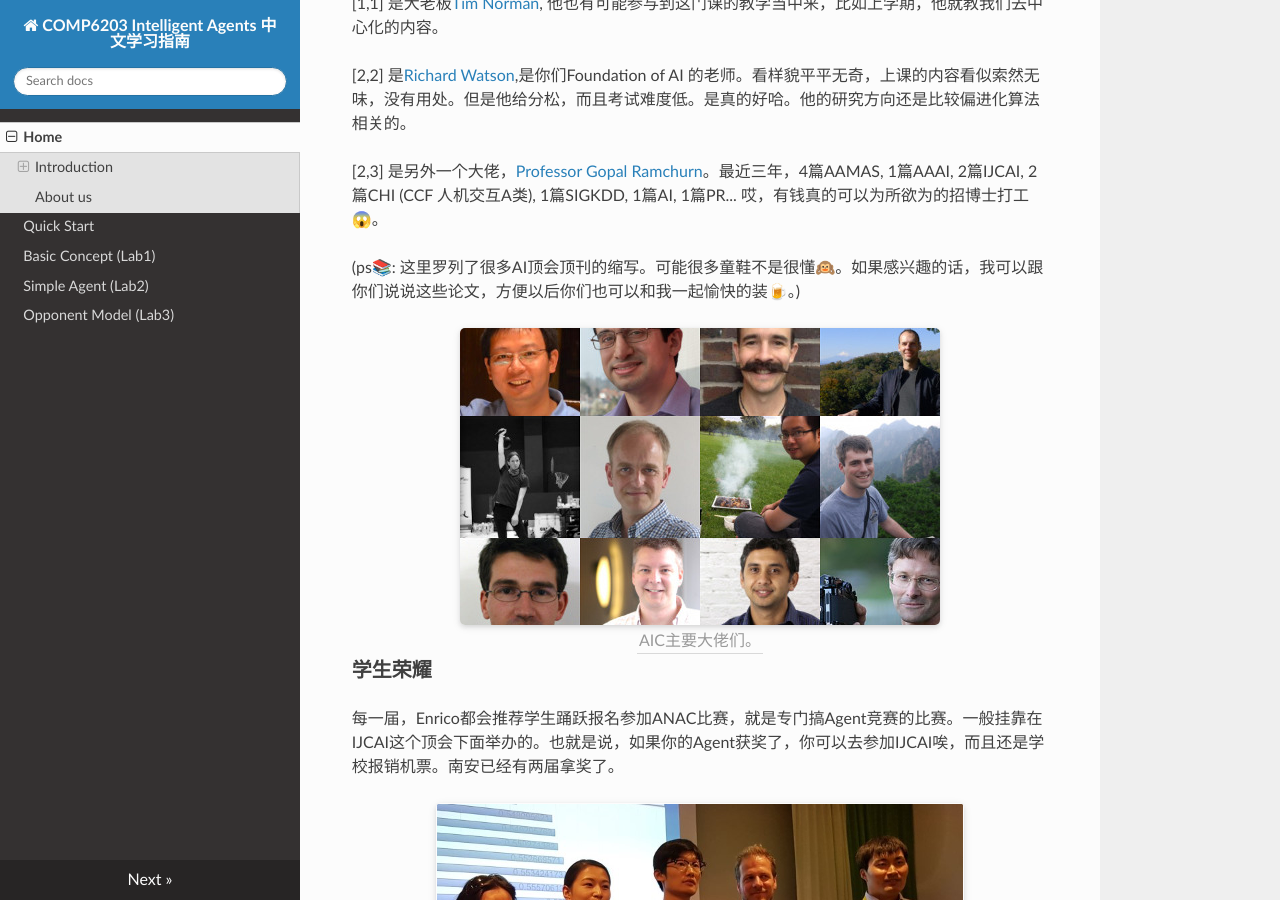
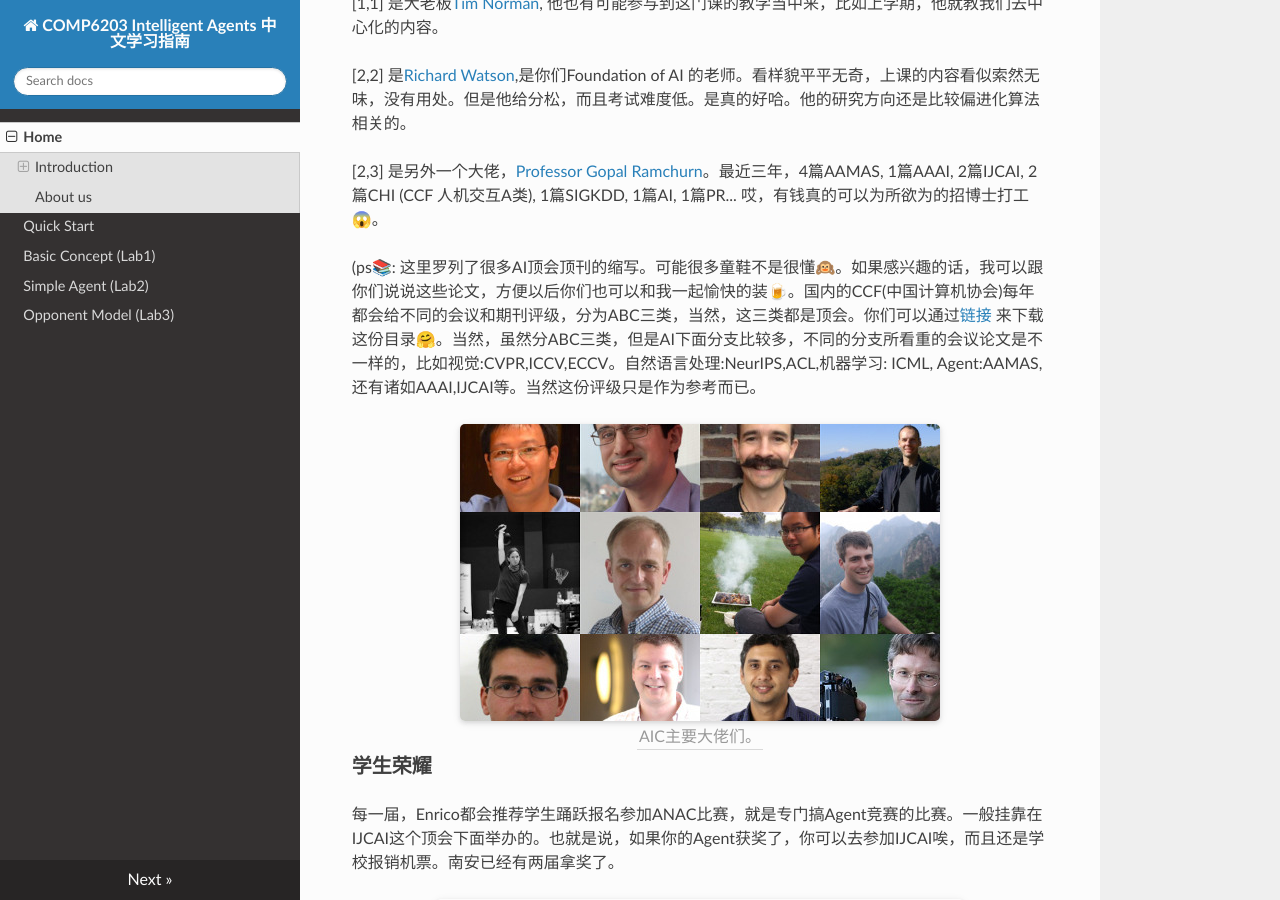
Before and after one commit to RobinLuoNanjing/UoSouthampton-Intelligent-Agent-Docs, an MkDocs documentation site: the page built from docs/index.md, in a window 1280 px wide and 900 px high, scrolled down 2292 px. Built offline with MkDocs 1.6.1, drawn with Linux system fonts in a browser that asks for light colours; nearby versions of some CDN libraries.

Commit message:
[add] new in index

```diff
--- a/docs/index.md
+++ b/docs/index.md
@@ -57,7 +57,7 @@ Hello, Southampton大学的AI同学你们好哈😊。我知道你们都要学
 
 [2,3] 是另外一个大佬，[Professor Gopal Ramchurn](https://www.ecs.soton.ac.uk/people/sdr1#publications)。最近三年，4篇AAMAS, 1篇AAAI, 2篇IJCAI, 2篇CHI (CCF 人机交互A类), 1篇SIGKDD, 1篇AI, 1篇PR... 哎，有钱真的可以为所欲为的招博士打工😱。
 
-(ps📚: 这里罗列了很多AI顶会顶刊的缩写。可能很多童鞋不是很懂🙉。如果感兴趣的话，我可以跟你们说说这些论文，方便以后你们也可以和我一起愉快的装🍺。)
+(ps📚: 这里罗列了很多AI顶会顶刊的缩写。可能很多童鞋不是很懂🙉。如果感兴趣的话，我可以跟你们说说这些论文，方便以后你们也可以和我一起愉快的装🍺。国内的CCF(中国计算机协会)每年都会给不同的会议和期刊评级，分为ABC三类，当然，这三类都是顶会。你们可以通过[链接](https://www.ccf.org.cn/ccf/contentcore/resource/download?ID=99185) 来下载这份目录🤗。当然，虽然分ABC三类，但是AI下面分支比较多，不同的分支所看重的会议论文是不一样的，比如视觉:CVPR,ICCV,ECCV。自然语言处理:NeurIPS,ACL,机器学习: ICML, Agent:AAMAS, 还有诸如AAAI,IJCAI等。当然这份评级只是作为参考而已。
 
 <center>
     <img style="border-radius: 0.3125em;
```
